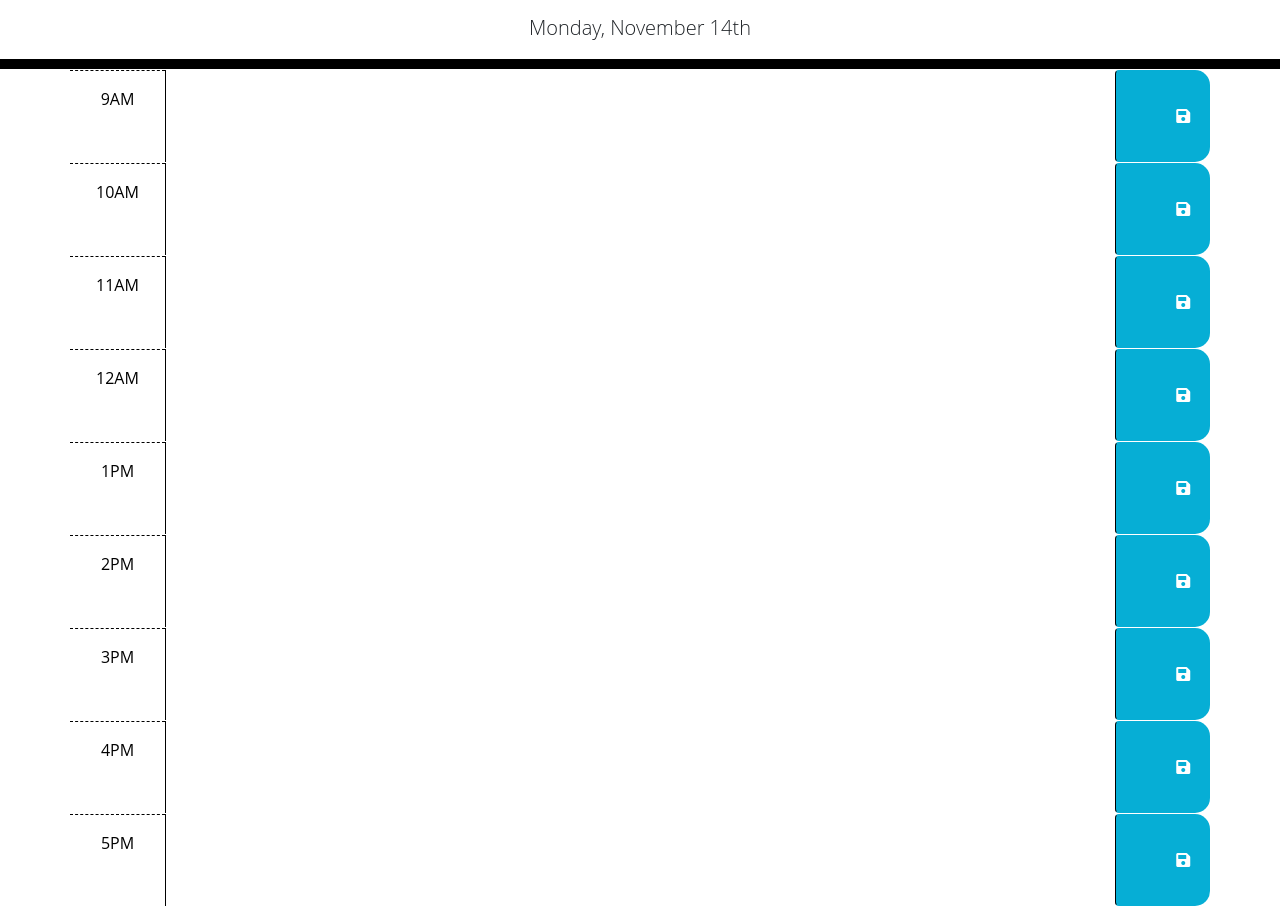
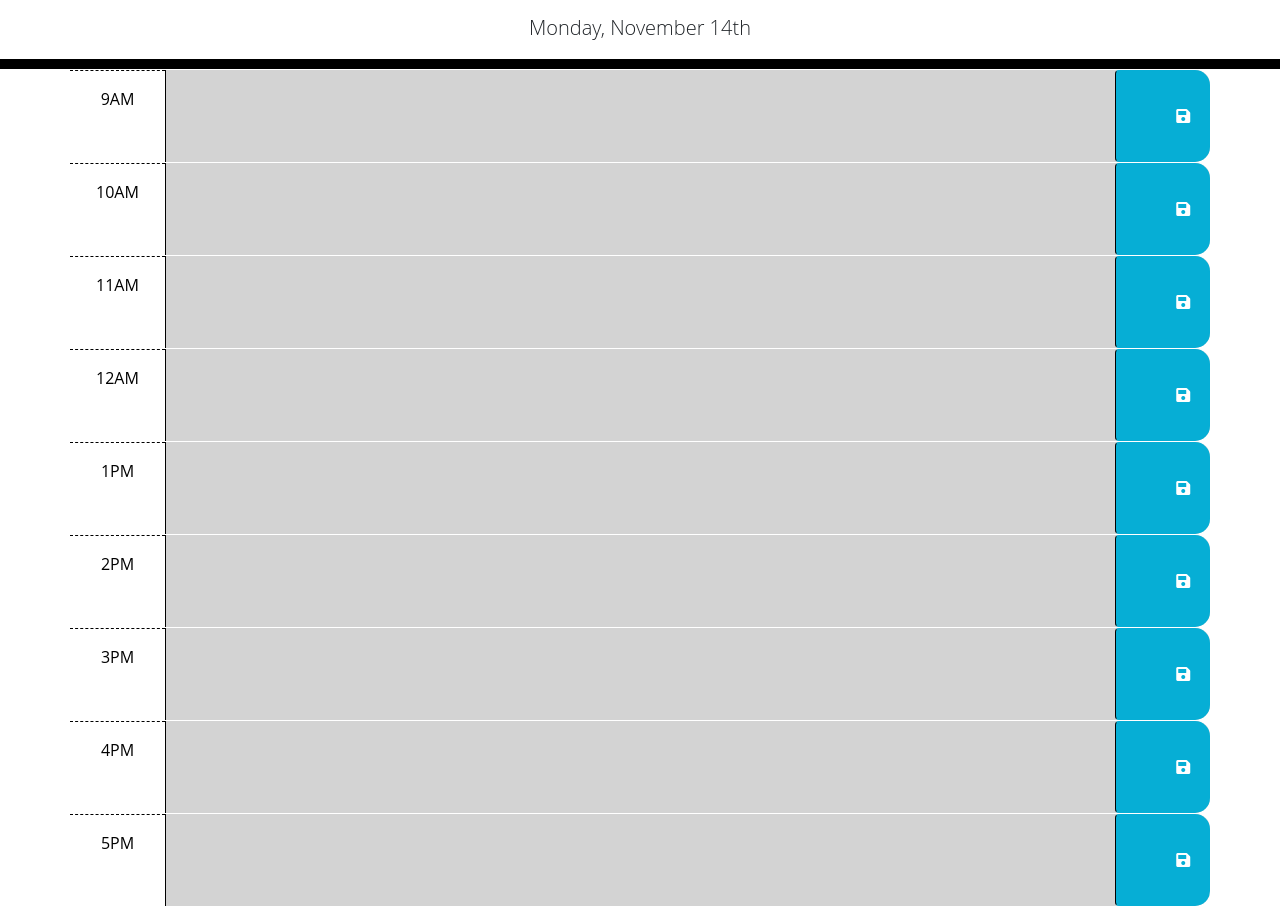
Before and after one commit to Adrler719/Work-Day-Scheduler, a plain HTML site: page index.html in a window 1280 px wide. Shown: the part 118-1024 px from the top of the page. Drawn offline with nearby package versions, Linux system fonts and the light colour scheme.

Commit message:
added js to display current date, past present or future to blocks, and create a listener for save button.

```diff
--- a/index.html
+++ b/index.html
@@ -74,7 +74,7 @@
         </button>
       </div>
 
-      <div id="hour-12" class="row time-block">
+      <div id="hour-13" class="row time-block">
         <div class="col-2 col-md-1 hour text-center py-3">1PM</div>
         <textarea class="col-8 col-md-10 description" rows="3"> </textarea>
         <button class="btn saveBtn col-2 col-md-1" aria-label="save">
@@ -82,7 +82,7 @@
         </button>
       </div>
 
-      <div id="hour-12" class="row time-block">
+      <div id="hour-14" class="row time-block">
         <div class="col-2 col-md-1 hour text-center py-3">2PM</div>
         <textarea class="col-8 col-md-10 description" rows="3"> </textarea>
         <button class="btn saveBtn col-2 col-md-1" aria-label="save">
@@ -90,7 +90,7 @@
         </button>
       </div>
 
-      <div id="hour-12" class="row time-block">
+      <div id="hour-15" class="row time-block">
         <div class="col-2 col-md-1 hour text-center py-3">3PM</div>
         <textarea class="col-8 col-md-10 description" rows="3"> </textarea>
         <button class="btn saveBtn col-2 col-md-1" aria-label="save">
@@ -98,7 +98,7 @@
         </button>
       </div>
 
-      <div id="hour-12" class="row time-block">
+      <div id="hour-16" class="row time-block">
         <div class="col-2 col-md-1 hour text-center py-3">4PM</div>
         <textarea class="col-8 col-md-10 description" rows="3"> </textarea>
         <button class="btn saveBtn col-2 col-md-1" aria-label="save">
@@ -106,7 +106,7 @@
         </button>
       </div>
 
-      <div id="hour-12" class="row time-block">
+      <div id="hour-17" class="row time-block">
         <div class="col-2 col-md-1 hour text-center py-3">5PM</div>
         <textarea class="col-8 col-md-10 description" rows="3"> </textarea>
         <button class="btn saveBtn col-2 col-md-1" aria-label="save">
--- a/script.js
+++ b/script.js
@@ -1,7 +1,3 @@
-// Wrap all code that interacts with the DOM in a call to jQuery to ensure that
-// the code isn't run until the browser has finished rendering all the elements
-// in the html.
-
 $(document).ready(function () {
   // TODO: Add a listener for click events on the save button. This code should
   // use the id in the containing time-block as a key to save the user input in
@@ -9,17 +5,50 @@ $(document).ready(function () {
   // function? How can DOM traversal be used to get the "hour-x" id of the
   // time-block containing the button that was clicked? How might the id be
   // useful when saving the description in local storage?
-  //
-  // TODO: Add code to apply the past, present, or future class to each time
-  // block by comparing the id to the current hour. HINTS: How can the id
-  // attribute of each time-block be used to conditionally add or remove the
-  // past, present, and future classes? How can Day.js be used to get the
-  // current hour in 24-hour time?
-  //
+
+  // listener for click event on save button
+  $(".saveBtn").on("click", function() {
+
+    var value = $(this).siblings("description").val();
+    var time = $(this).parent().attr("id");
+
+    //save in local storage
+    localStorage.setItem(time, value);
+  });
+
+  // Apply past, present, or future to blocks
+  function hourUpdate(){
+    //get current hours
+    var currentTime = moment().hours();
+
+    // loop over time blocks
+    $(".time-block").each(function() {
+      var blockTime = parseInt($(this).attr("id").split("-")[1]);
+
+      // adds appropiate css class after comparing time block and current time
+      if (blockTime < currentTime) {
+        $(this).addClass("past");
+      }
+      else if (blockTime == currentTime) {
+        $(this).removeClass("past");
+        $(this).addClass("present");
+      }
+      else {
+        $(this).removeClass("past");
+        $(this).removeClass("present");
+        $(this).addClass("future");
+      }
+    })
+
+  }
+
+  hourUpdate();
+
   // TODO: Add code to get any user input that was saved in localStorage and set
   // the values of the corresponding textarea elements. HINT: How can the id
   // attribute of each time-block be used to do this?
   //
-  // TODO: Add code to display the current date in the header of the page.
+
+  // Displays the current date in the header of the page.
   $('#currentDay').text(moment().format('dddd, MMMM Do'));
 });
```
